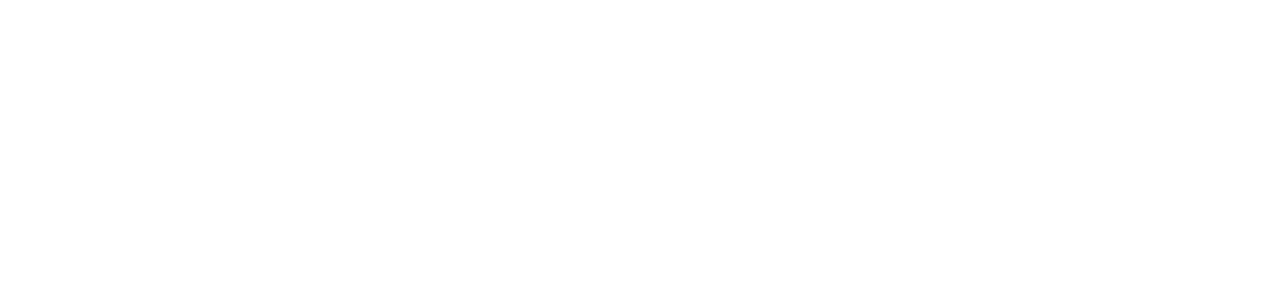
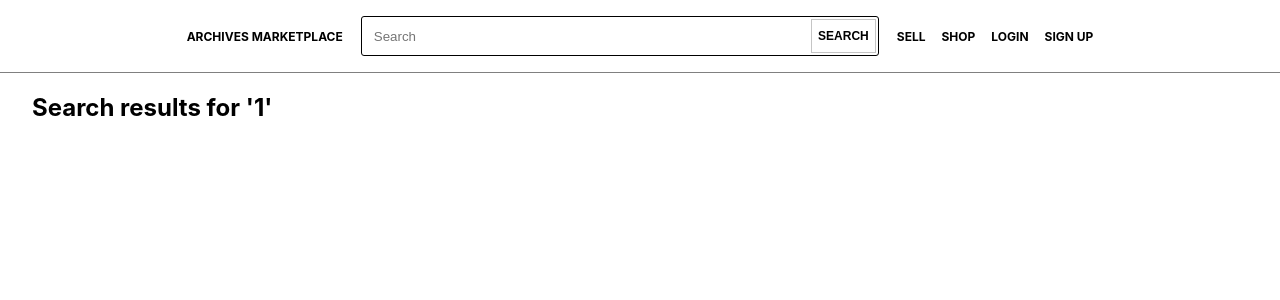
Before and after one commit to hubukala/archives-marketplace, a React (Create React App) app: page /shop/search/1 in a window 1280 px wide. Before the commit this address had no page. Shown: the top 300 px of the page. Built offline with nearby package versions, Linux system fonts and the light colour scheme; a web font is replaced by a local one.

Commit message:
added page to display search results

```diff
--- a/src/App.js
+++ b/src/App.js
@@ -10,6 +10,7 @@
 import SingleProduct from './pages/SingleProduct';
 import ScrollToTop from './components/ScrollToTop';
 import SearchBar from './components/SearchBar';
+import SearchResults from './pages/SearchResults';
 
 function App() {
   return (
@@ -21,6 +22,7 @@
             <Route path="/sell" element={<Sell />}/>
             <Route path="/shop" element={<Shop />}/>
             <Route path="/shop/:productId" element={<SingleProduct />}/>
+            <Route path="/shop/search/:inputId" element={<SearchResults/>}/>
             <Route path="/login" element={<Login />}/>
             <Route path="/signup" element={<SignUp />}/>
           </Route>
--- a/src/components/SearchBar.js
+++ b/src/components/SearchBar.js
@@ -5,9 +5,11 @@
 const SearchBar = () => {
   const [currentInputField, setInputField] = useState('')
   const navigate = useNavigate();
-  const SearchBarClick = () => {
-    console.log(currentInputField)
-    return(navigate('/signup', {state:{input: currentInputField.toUpperCase()}}));
+
+  const SearchBarClick = (inputId) => {
+    console.log(inputId)
+    (navigate(`/shop/search/${inputId}`))
+    // return(navigate(`/shop/${currentInputField}`, {state:{input: currentInputField.toUpperCase()}}));
   }
   const SearchBarInfo = (e) => {
     setInputField(e.target.value);
@@ -15,7 +17,7 @@
   return (
     <Search>
       <SearchInput type="text" placeholder="Search" onChange={SearchBarInfo} />
-      <SearchButton onClick={() => SearchBarClick()} type="submit">SEARCH</SearchButton>
+      <SearchButton onClick={() => SearchBarClick(currentInputField)} type="submit">SEARCH</SearchButton>
     </Search>
   )
 }
--- a/src/pages/Home.js
+++ b/src/pages/Home.js
@@ -19,6 +19,7 @@
   flex-direction: row;
   flex-flow: wrap;
   margin-left: 1rem;
+  margin: 0 auto;
 `
 
 const Home = () => {
--- /dev/null
+++ b/src/pages/SearchResults.js
@@ -0,0 +1,35 @@
+import { useParams } from 'react-router-dom';
+import ProductList from "../data/ProductList.json"
+import MappingArray from '../shared/MapArray';
+import HomeSection from "../styles/HomeSection";
+
+import styled from 'styled-components';
+
+const HeadTwo = styled.h2`
+  margin-left: 2rem;
+`
+
+const RecentlyStyledContainer = styled.div`
+  width: 90%;
+  height: auto;
+  display: flex;
+  flex-direction: row;
+  flex-flow: wrap;
+  margin-left: 1rem;
+`
+
+const SearchResults = () => {
+    const {inputId} = useParams();
+    const product = ProductList.filter((product) => product.title.includes(inputId.toLocaleUpperCase()));
+    const displayArray = MappingArray(product)
+    return (
+        <HomeSection>
+            <HeadTwo>Search results for '{inputId}'</HeadTwo>
+            <RecentlyStyledContainer>
+                {displayArray}
+            </RecentlyStyledContainer>
+        </HomeSection>
+    )
+}
+
+export default SearchResults;
--- a/src/styles/HomeSection.js
+++ b/src/styles/HomeSection.js
@@ -1,7 +1,7 @@
 import styled from "styled-components";
 
 const HomeSection = styled.div`
-  width: 100vw;
+  width: 100%;
   max-width: var(--max-width);
   margin: 0 auto;
 `
```
